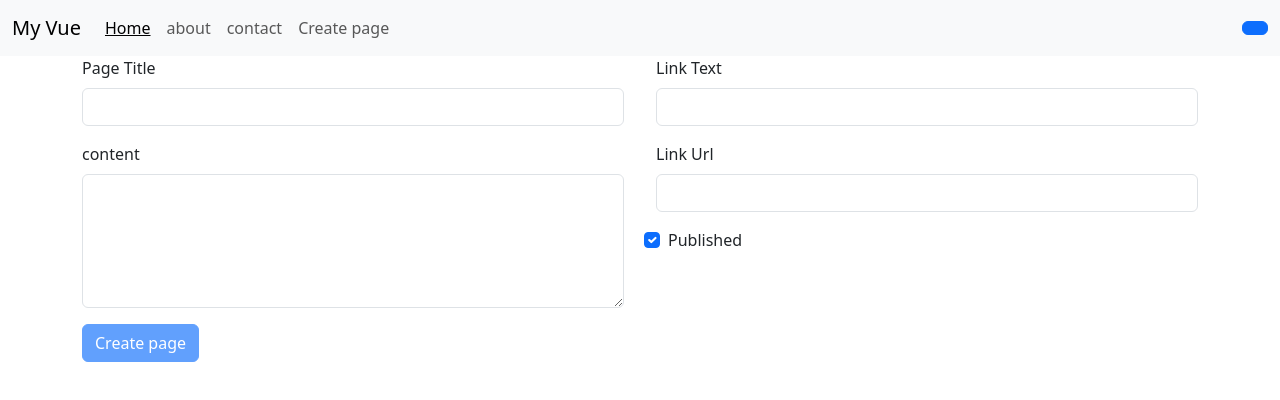
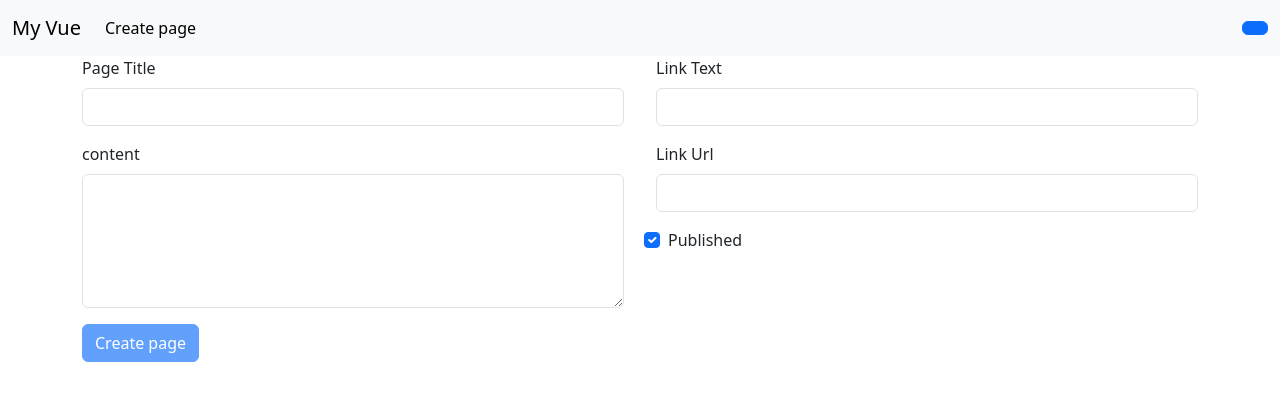
Before and after one commit to Atulhackit/vue-start-spa, a Vue app: page /#/create in a window 1280 px wide. Shown: the top 400 px of the page. Built offline with nearby package versions, Linux system fonts and the light colour scheme.

Commit message:
using router's active-calss

```diff
--- a/src/App.vue
+++ b/src/App.vue
@@ -1,8 +1,5 @@
 <template>
-    <app-nav-bar
-        :pages="pages"
-        :activePage="activePage" >
-    </app-nav-bar>
+    <app-nav-bar></app-nav-bar>
     <router-view></router-view>
 
     <!-- <page-viewer
@@ -21,26 +18,7 @@ import AppNavBar from './components/AppNavBar.vue';
 // import PageViewer from './components/PageViewer.vue';
 
 export default {
-    created(){
-        this.getData()
-        this.$bus.$on("navbarLinkActivated",(index)=>{
-            this.activePage=index;
-        })
-    },
-
-    data() {
-        return {
-            activePage: 0,
-            pages:[]
-        };
-    },
     methods:{
-        async getData(){
-            let res=await fetch("pages.json")
-            let data= await res.json()
-            this.pages=data
-            // console.log(pages)
-        },
         pageCreated(pageObj){
             console.log(pageObj)
             this.pages.push(pageObj)
--- a/src/components/AppNavBar.vue
+++ b/src/components/AppNavBar.vue
@@ -7,15 +7,14 @@
                         v-for="(page, index) in pages" class="nav-item"
                         :key="index"
                         :page="page"
-                        :isActive="activePage === index"
                         :index="index"
-                        @activated="$emit('activated')"
                         >
                     </navbar-link>
                     <li>
                         <router-link
                             to="/create"
                             class="nav-link"
+                            active-class="active"
                             :titile="`This is ${page?.link?.linkText} page.`"
                             arial-current="page">
                             Create page
@@ -34,13 +33,14 @@
 <script>
 import NavbarLink from './NavbarLink.vue'
 export default {
-    props: ['pages', 'activePage'],
     created() {
         this.getThemeSettings()
+        this.pages=this.$pages.getAllPages()
     },
     data() {
         return {
             theme: 'light',
+            data:[]
         }
     },
     computed: {
--- a/src/components/NavbarLink.vue
+++ b/src/components/NavbarLink.vue
@@ -3,7 +3,7 @@
         <router-link
             :to="`/${index}`"
             class="nav-link"
-            :class="activeClasses"
+            active-class="active"
             :href="page?.link?.url"
             :titile="`This is ${page?.link?.linkText} page.`" arial-current="page"
             >
@@ -14,15 +14,8 @@
 
 <script>
 export default {
-    props: ['page', 'index', 'isActive'],
-    computed: {
-        activeClasses() {
-            return {
-                active: this.isActive,
-                emphasize: this.isActive,
-            }
-        },
-    },
+    props: ['page', 'index'],
+
     data() {
         return {
 
@@ -30,8 +23,3 @@ export default {
     }
 }
 </script>
-<style>
-.emphasize {
-    text-decoration: underline !important;
-}
-</style>
--- a/src/data.js
+++ b/src/data.js
@@ -4,7 +4,7 @@ let pageJson=localStorage.getItem(pagesKey)
 let pagesStore=JSON.parse(pageJson)
 
 export default {
-    getAllpageS(){
+    getAllPages(){
         return pagesStore
     },
     getSinglePage(index){
```
